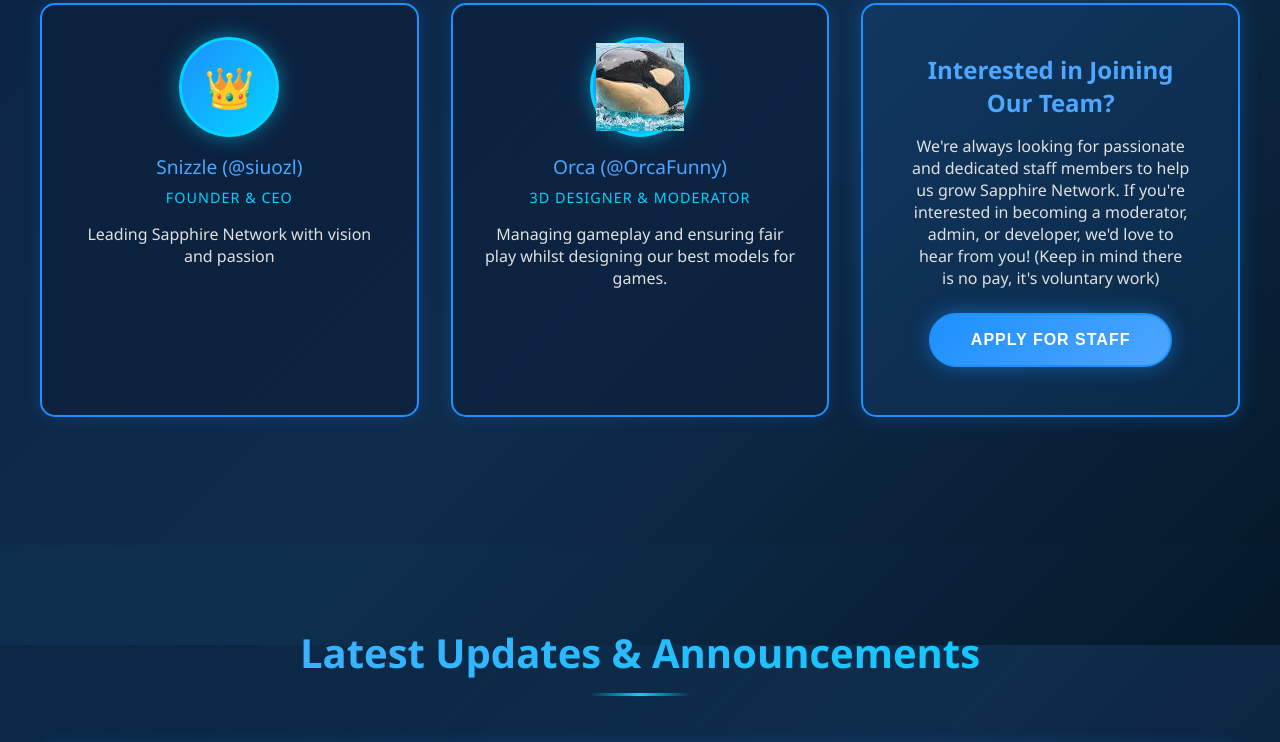
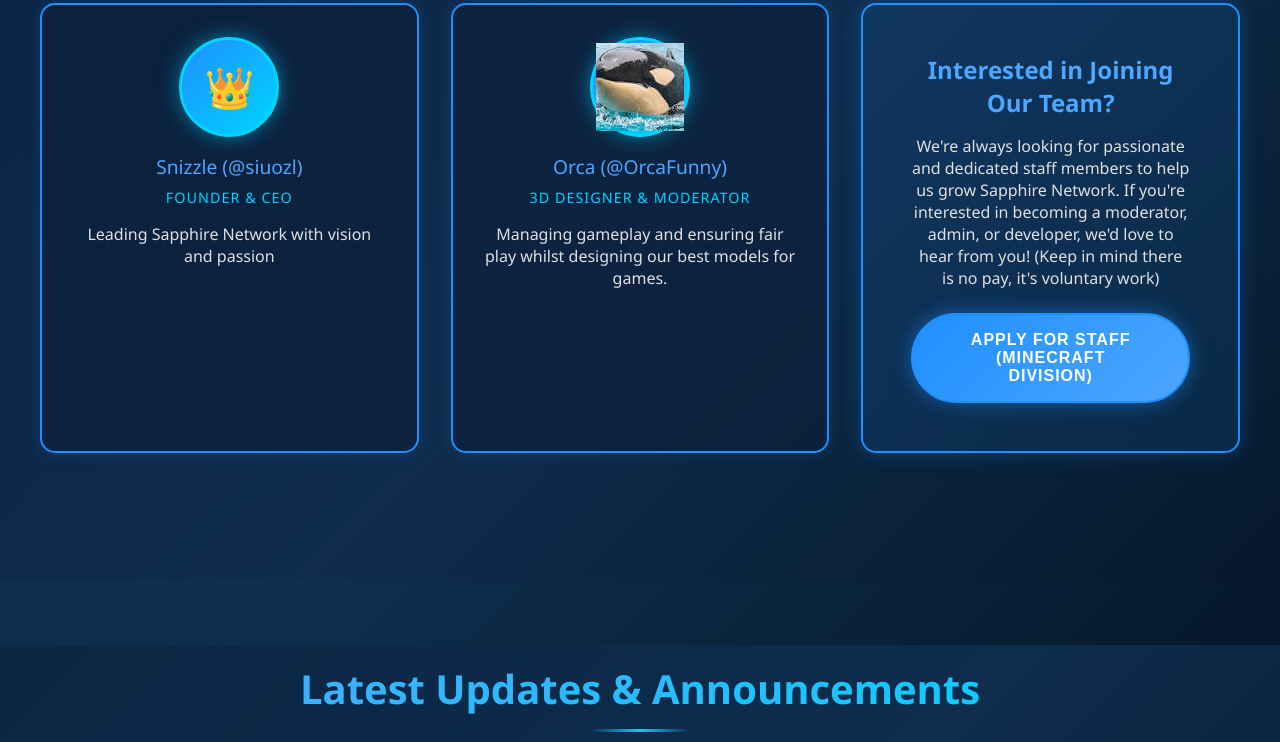
Before and after one commit to SapphireGN/sapphiregn.github.io, a plain HTML site: page index.html in a window 1280 px wide. Shown: the part 2555-3297 px from the top of the page. Drawn offline with Linux system fonts and the light colour scheme.

Commit message:
Applications

```diff
--- a/index.html
+++ b/index.html
@@ -920,7 +920,7 @@
             <div class="apply-section">
                 <h3>Interested in Joining Our Team?</h3>
                 <p>We're always looking for passionate and dedicated staff members to help us grow Sapphire Network. If you're interested in becoming a moderator, admin, or developer, we'd love to hear from you! (Keep in mind there is no pay, it's voluntary work)</p>
-                <button class="btn btn-primary" onclick="openApplyModal()">Apply for Staff</button>
+                <a href="https://forms.office.com/Pages/ResponsePage.aspx?id=DQSIkWdsW0yxEjajBLZtrQAAAAAAAAAAAAZAAA75xUVURFgzREhNMlhPTkxJTlhBTkU0RlpQU0xBUS4u"><button class="btn btn-primary">Apply for Staff (Minecraft Division)</button></a>
             </div>
         </div>
     </section>
```
